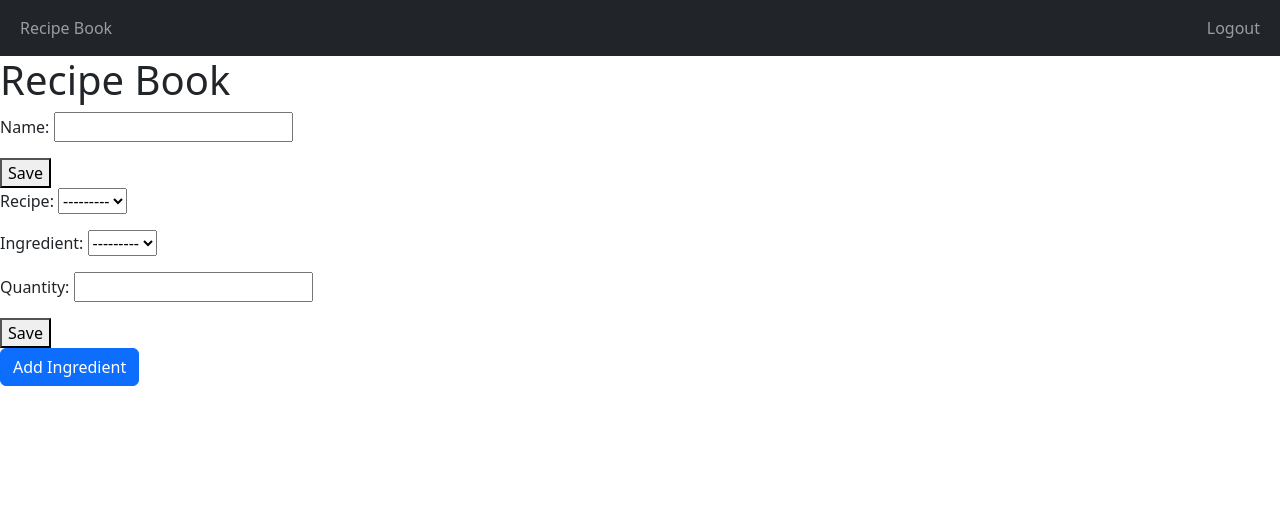
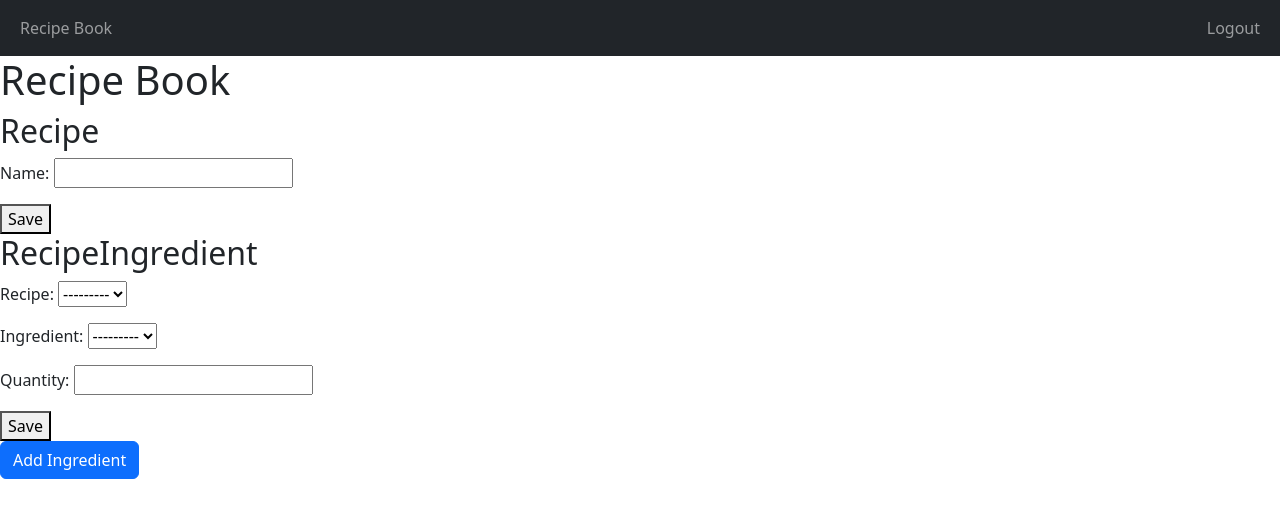
Before and after one commit to pris-matic/recipebook-deocadiz-anthonyjr, a Django app: page /recipe/add/ in a window 1280 px wide. Shown: the top 513 px of the page. Run offline with Django 5.2, Linux system fonts and the light colour scheme; the visitor is signed in with stand-in values (Sample User, id 1); data that the repository does not hold is empty.

Commit message:
added labels for recipe and recipeingredient

```diff
--- a/ledger/templates/addRecipe.html
+++ b/ledger/templates/addRecipe.html
@@ -3,12 +3,14 @@
 
 {% block content %}
     {{ block.super }}
+    <h2>Recipe</h2>
     <form method="POST">
         {% csrf_token %}
         {{ recipe.as_p }}
         <button type="submit">Save</button>
     </form>
 
+    <h2>RecipeIngredient</h2>
     <form method="POST">
         {% csrf_token %}
         {{ recipeIngredient.as_p }}
```
